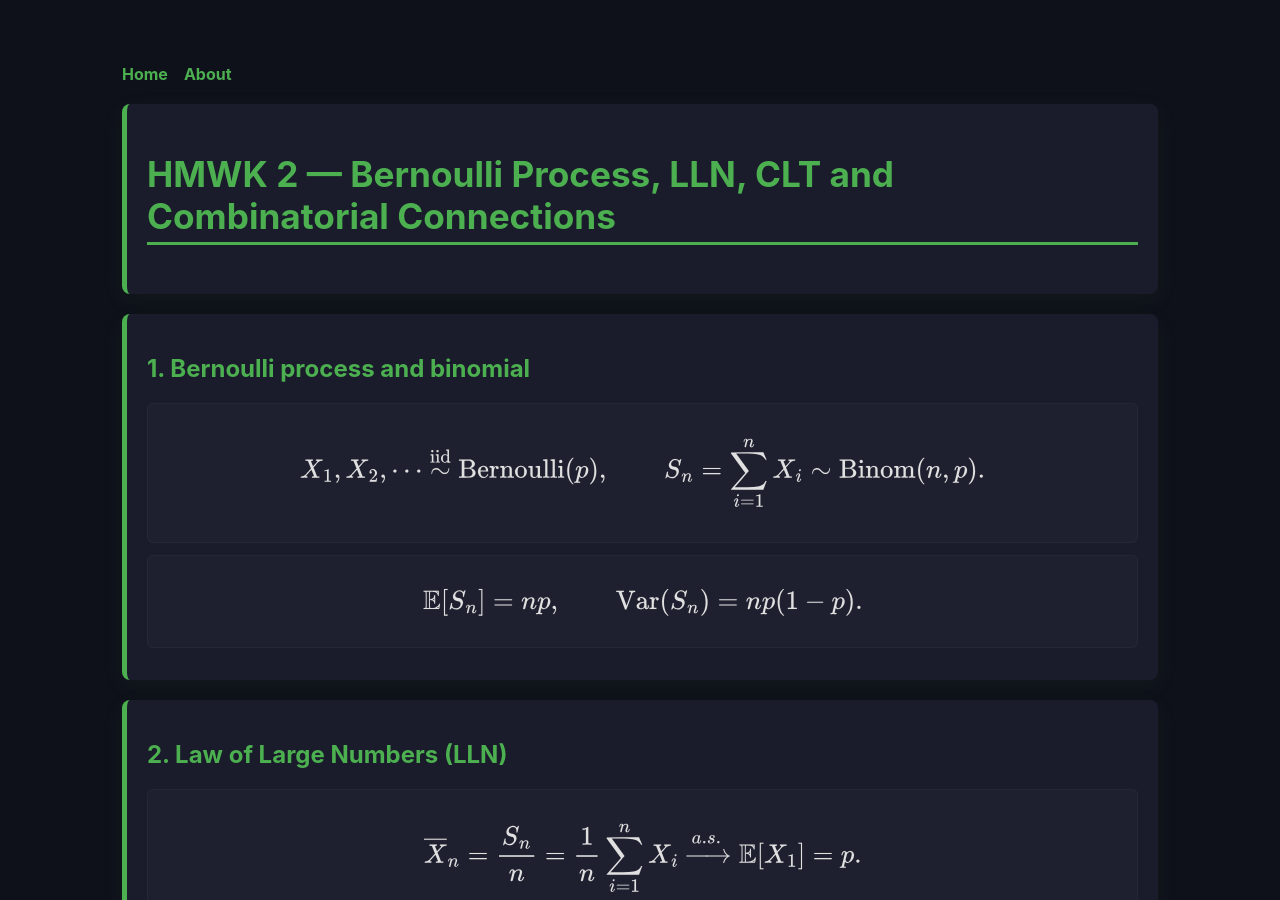
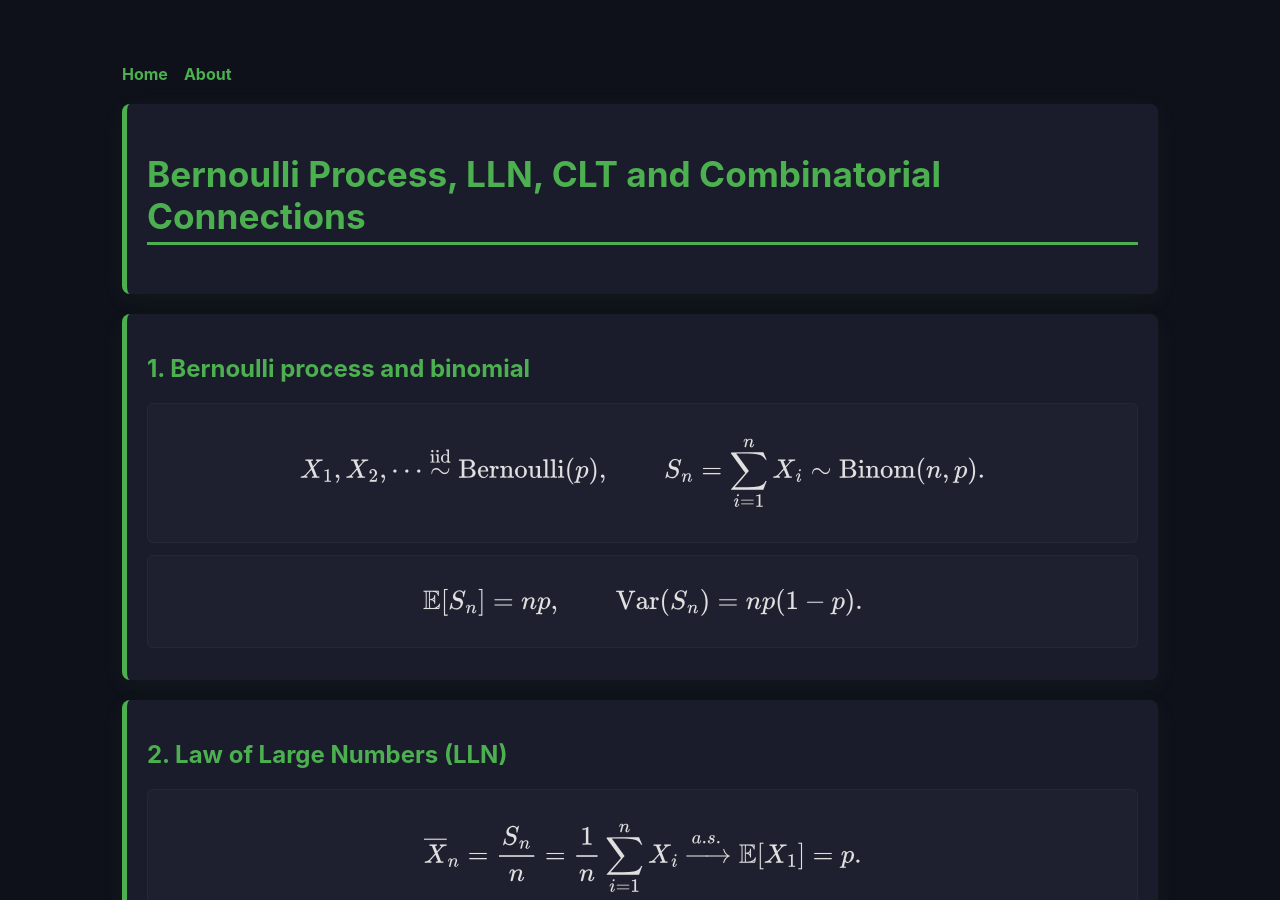
Before and after one commit to ricky2905/ricky2905.github.io, a Jekyll site: the page HOMEWORK/homework8/index.html, which Jekyll copies as it is, in a window 1280 px wide and 900 px high. Built offline with Jekyll 4.4.1, drawn with Linux system fonts in a browser that asks for light colours.

Commit message:
Update index.html

```diff
--- a/HOMEWORK/homework8/index.html
+++ b/HOMEWORK/homework8/index.html
@@ -67,7 +67,7 @@
 
     <main>
       <article class="card">
-        <h1>HMWK 2 — Bernoulli Process, LLN, CLT and Combinatorial Connections</h1>
+        <h1>Bernoulli Process, LLN, CLT and Combinatorial Connections</h1>
       </article>
 
       <article class="card">
```
